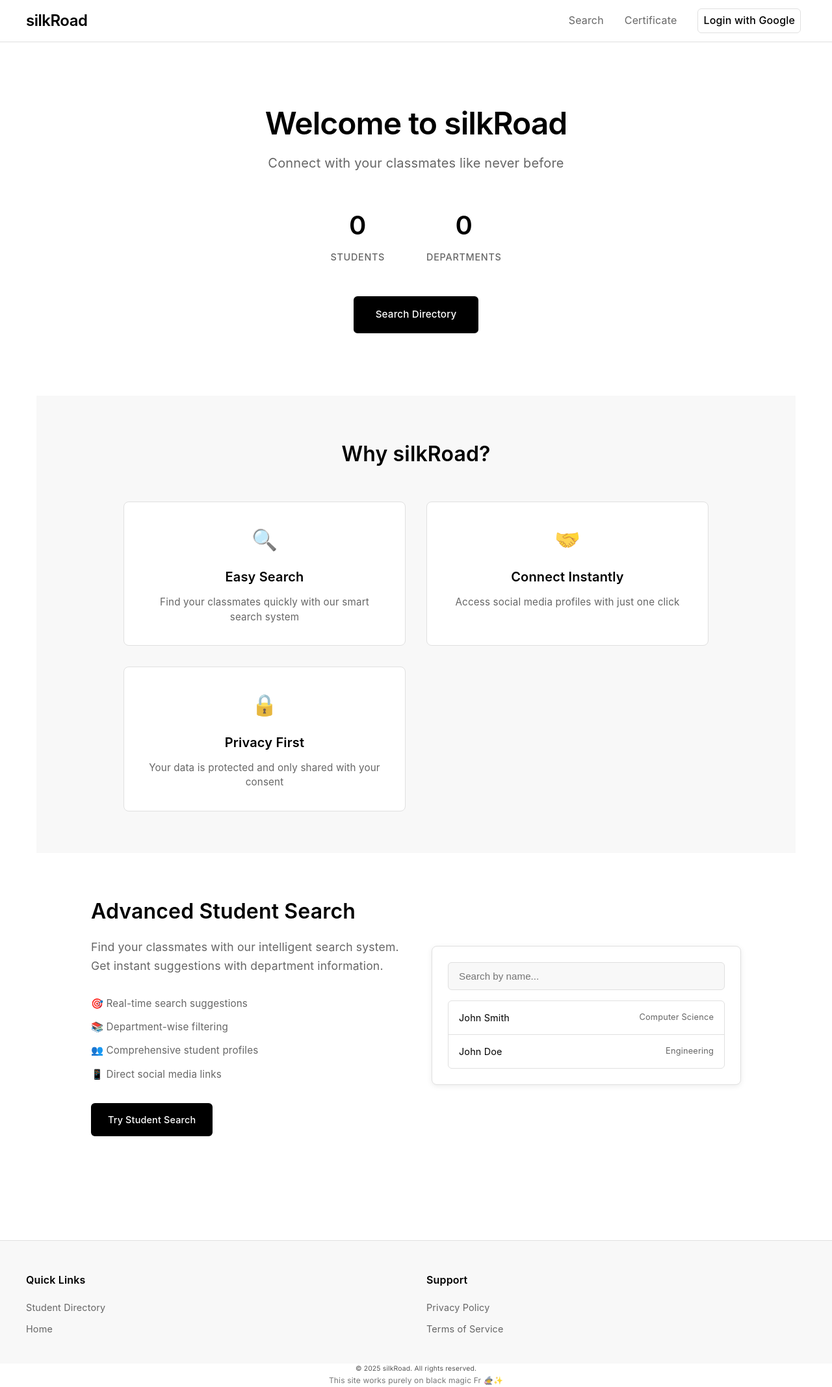
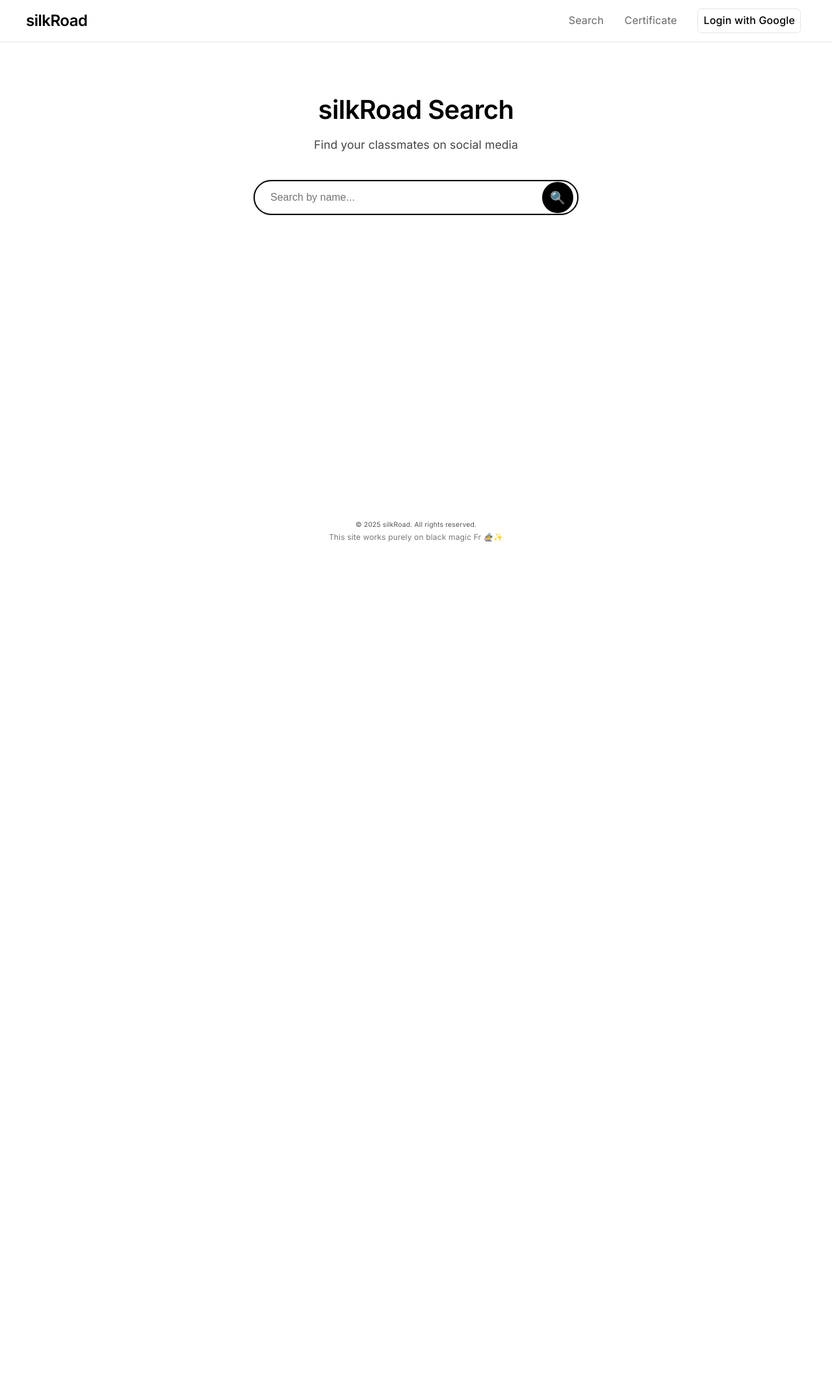
Before and after one commit to mishalshanavas/silkRoad-backend, a Django app: page / in a window 1280 px wide. Shown: the whole page at 65% size. After the commit the page ends 834 px from the top, so only its background shows below. Run offline with Django 5.2, Linux system fonts and the light colour scheme; parts of the project's set-up code (start-up, migrations or seed data) failed here and were passed over.

Commit message:
FIX : optimized routes

```diff
--- a/silkRoad/urls.py
+++ b/silkRoad/urls.py
@@ -20,9 +20,10 @@
 
 urlpatterns = [
     path('admin/', admin.site.urls),
-    path('',views.home, name='home'),
+    path('home/',views.home, name='home'),
     path('api/', include('silkApi.urls')),
     path('search/', views.search, name='search'),
+    path('', views.search, name='search'),
     path('', include('sim.urls')),
     path('', include('silkGenCertificate.urls')),
 
--- a/static/css/search.css
+++ b/static/css/search.css
@@ -308,7 +308,7 @@
   color: #111;
 }
 #ig-contribute-popup .ig-popup-desc {
-  font-size: 0.97em;
+  font-size: 0.8em;
   color: #444;
   margin-bottom: 0.7em;
 }
@@ -329,7 +329,7 @@
   background: #fff;
 }
 #popupResponseMsg {
-  margin-bottom: 0.7em;
+  margin-bottom: 0.2em;
   color: #111;
   min-height: 1.1em;
   font-size: 0.96em;
--- a/static/js/search.js
+++ b/static/js/search.js
@@ -476,7 +476,7 @@
                   isLoggedIn
                     ? `Contributing as <strong>${navCurrentUser.email}</strong>
                     <p style="color:#888; font-size:0.6rem"> Your contribution will be kept anonymous 🛡️</p>`
-                    : '<span> <a href="/sign_in?next=/search" style="color:#888; text-decoration:none ">Login to contribute</a></span>'
+                    : `<span> <a href="/sign_in?next=/search/?sr_no=${sr_no}" style="color:firebrick; text-decoration:none ">Login to contribute <button style="margin-left: 4px; padding: 1px 4px; font-size: 1rem;" >Login</button></a></span>`
                 }
             </div>
             <input type="text" id="popupInstagramInput" placeholder="Instagram ID without '@' " ${
```
